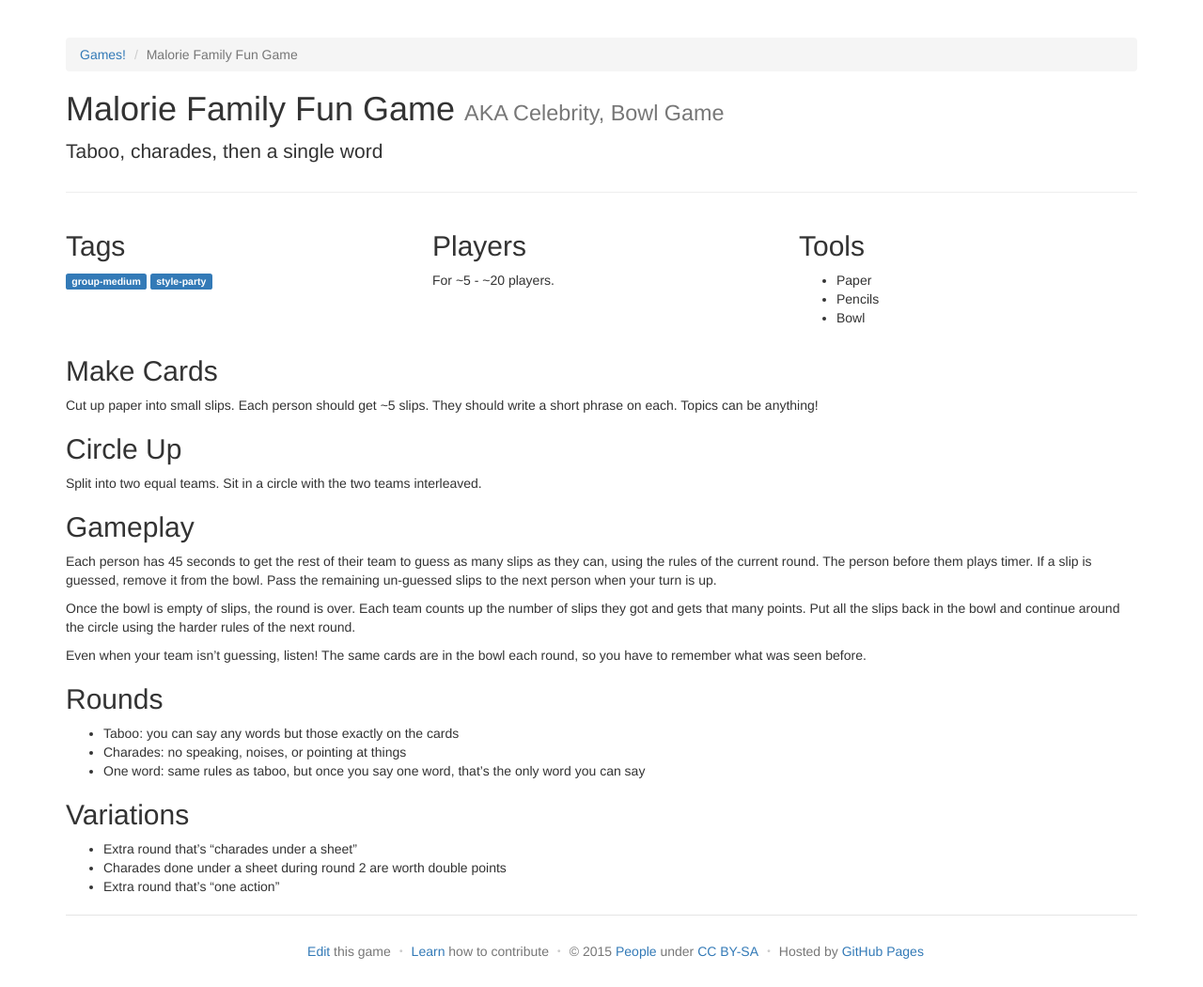
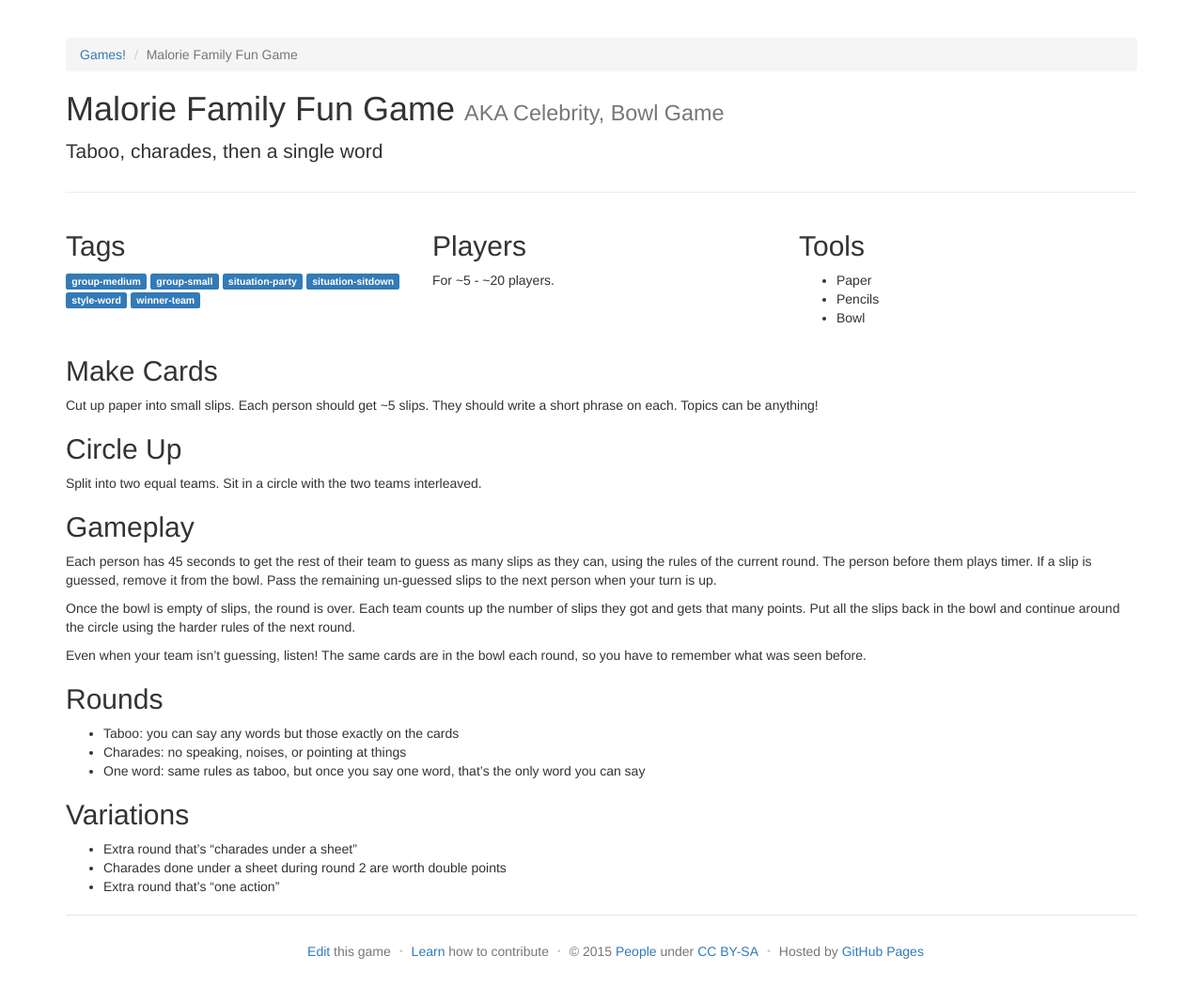
Before and after one commit to davidselassie/games, a Jekyll site: the page built from _games/maloriefamilyfungame.md, in a window 1280 px wide. Shown: the whole page at 94% size. Built offline with Jekyll 4.4.1, drawn with Linux system fonts in a browser that asks for light colours.

Commit message:
Update maloriefamilyfungame.md

```diff
--- a/_games/maloriefamilyfungame.md
+++ b/_games/maloriefamilyfungame.md
@@ -5,7 +5,11 @@ alttitles:
   - Bowl Game
 tags:
   - group-medium
-  - style-party
+  - group-small
+  - situation-party
+  - situation-sitdown
+  - style-word
+  - winner-team
 
 oneliner: Taboo, charades, then a single word
 players: ~5 - ~20
```
